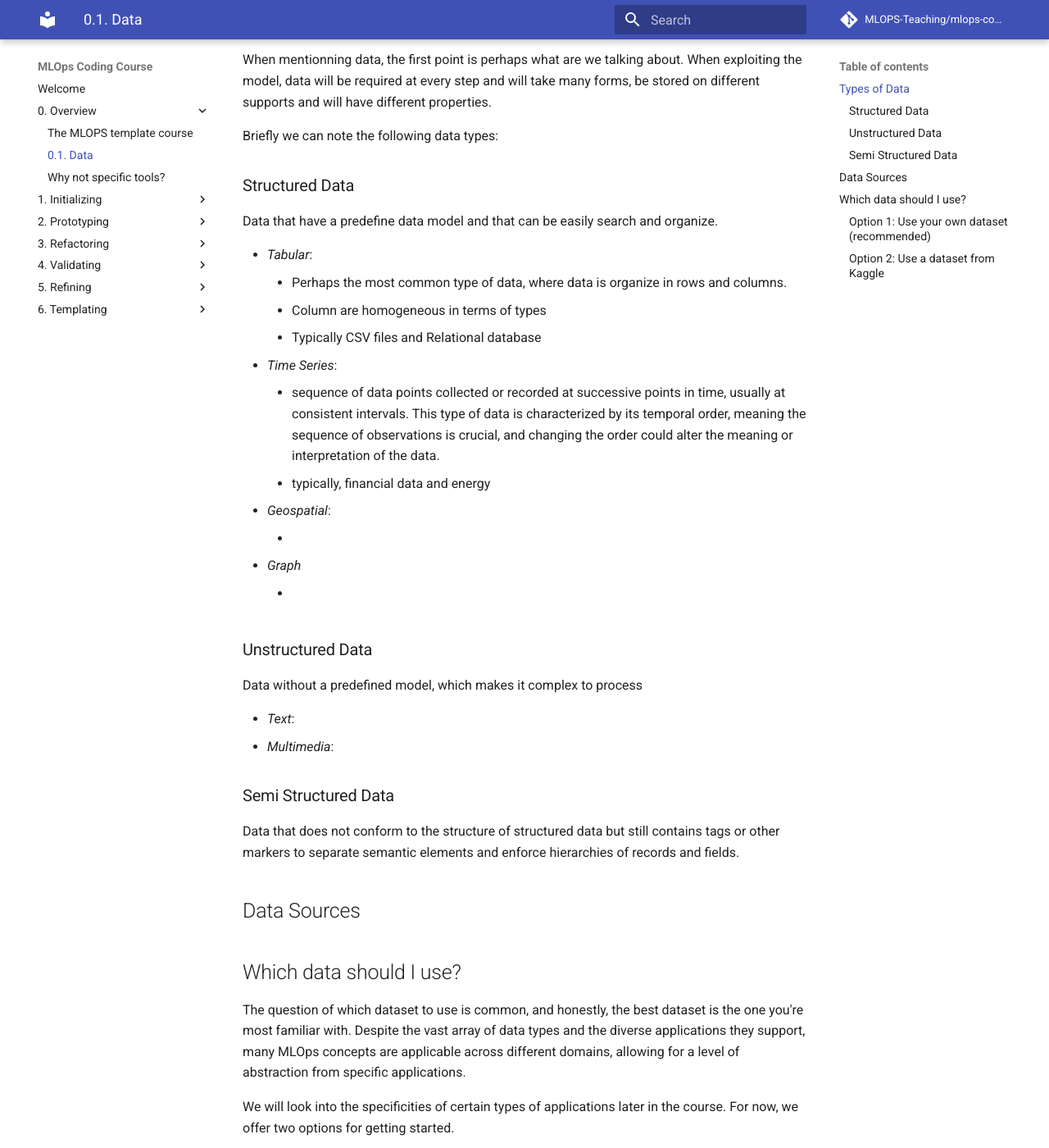
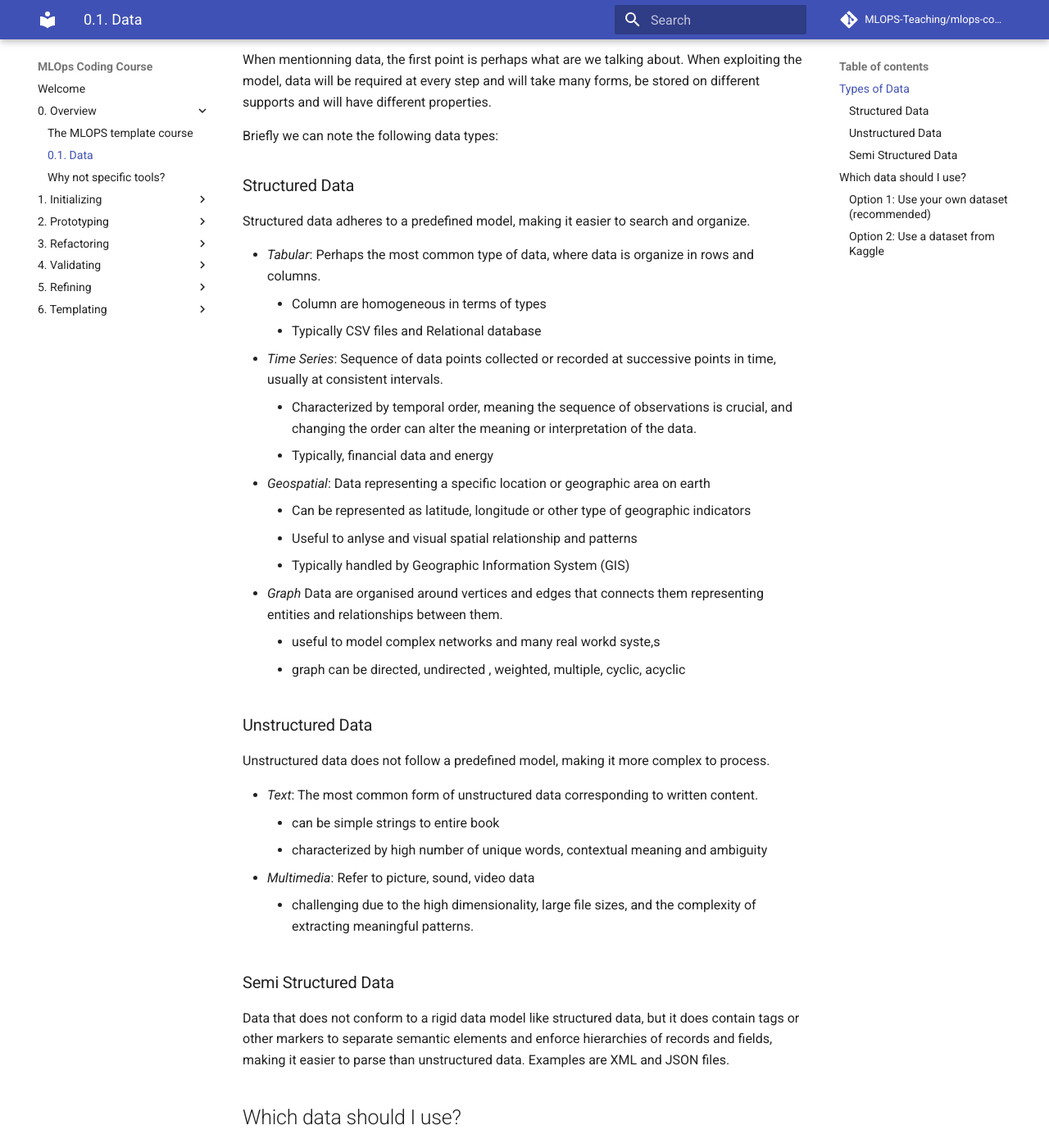
Before and after one commit to MLOps-Courses/mlops-coding-course, an MkDocs documentation site: the page built from docs/0. Overview/0.1. Datasets.md, in a window 1280 px wide and 1400 px high, scrolled down 287 px. Shown: the whole window at 82% size. Built offline with MkDocs 1.6.1 and Material for MkDocs 9.7.7, drawn with Linux system fonts in a browser that asks for light colours; comment, search, counter and statistics services are not loaded; some of the changed text lies outside the part shown.

Commit message:
about data

```diff
--- a/docs/0. Overview/0.1. Datasets.md
+++ b/docs/0. Overview/0.1. Datasets.md
@@ -9,53 +9,63 @@ When mentionning data, the first point is perhaps what are we talking about. Whe
 Briefly we can note the following data types:
 
 ### Structured Data
-Data that have a predefine data model and that can be easily search and organize.
+Structured data adheres to a predefined model, making it easier to search and organize.
 
 * *Tabular*:
-    * Perhaps the most common type of data, where data is organize in rows and columns.
+    Perhaps the most common type of data, where data is organize in rows and columns.
     * Column are homogeneous in terms of types
     * Typically CSV files and Relational database
 * *Time Series*:
-    * sequence of data points collected or recorded at successive points in time, usually at consistent intervals. This type of data is characterized by its temporal order, meaning the sequence of observations is crucial, and changing the order could alter the meaning or interpretation of the data.
-    * typically, financial data and energy
+    Sequence of data points collected or recorded at successive points in time, usually at consistent intervals.
+    * Characterized by temporal order, meaning the sequence of observations is crucial, and changing the order can alter the meaning or interpretation of the data.
+    * Typically, financial data and energy
 * *Geospatial*:
-    *
+    Data representing a specific location or geographic area on earth
+    * Can be represented as latitude, longitude or other type of geographic indicators
+    * Useful to anlyse and visual spatial relationship and patterns
+    * Typically handled by Geographic Information System (GIS)
 * *Graph*
-    *
+    Data are organised around vertices and edges that connects them representing entities and relationships between them.
+    * useful to model complex networks and many real workd syste,s
+    * graph can be directed, undirected , weighted, multiple, cyclic, acyclic
 
 
 ### Unstructured Data
-Data without a predefined model, which makes it complex to process
+Unstructured data does not follow a predefined model, making it more complex to process.
 
 * *Text*:
+    The most common form of unstructured data corresponding to written content.
+    * can be simple strings to entire book
+    * characterized by high number of unique words, contextual meaning and ambiguity
 * *Multimedia*:
+    Refer to picture, sound, video data
+    * challenging due to the high dimensionality, large file sizes, and the complexity of extracting meaningful patterns.
 
 ### Semi Structured Data
-Data that does not conform to the structure of structured data but still contains tags or other markers to separate semantic elements and enforce hierarchies of records and fields.
 
-
-## Data Sources
+Data that does not conform to a rigid data model like structured data, but it does contain tags or other markers to separate semantic elements and enforce hierarchies of records and fields, making it easier to parse than unstructured data.
+Examples are XML and JSON files.
 
 
 
 ## Which data should I use?
 
-The question of which dataset to use is common, and honestly, the best dataset is the one you're most familiar with. Despite the vast array of data types and the diverse applications they support, many MLOps concepts are applicable across different domains, allowing for a level of abstraction from specific applications.
+The question of which dataset to use is common, and honestly, the best dataset is the one you're most familiar with.
+While the vast array of data types and their diverse applications might seem overwhelming, it's important to remember that many MLOps concepts are universal and can be applied across different domains.
 
 We will look into the specificities of certain types of applications later in the course. For now, we offer two options for getting started.
 
 ### Option 1: Use your own dataset (recommended)
 
-You are encouraged to use your own dataset for this training.
+Whenever possible, applying what you learn to your own dataset is highly recommended. This approach has several advantages:
 
-Your goal is to run the steps for yourself, it will be even better on your own data.
+* Relevance: Working with your data means the insights and models you develop are immediately applicable to your projects or interests.
+* Familiarity: You are likely more familiar with the specificties of your own data, which will ease the analysis and troubleshooting.
+* Customization: It allows you to tailor the MLOps processes and solutions directly to your context.
 
 ### Option 2: Use a dataset from Kaggle
 
-If you don't have a dataset to experiment on, we propose to use the following dataset:
+If you don't have your own dataset or are looking for a new challenge, we recommend starting with a well-documented and widely-used public dataset. For this course, we suggest the following dataset from Kaggle:
 
 - Name: House Prices - Advanced Regression Techniques
 - Source: https://www.kaggle.com/competitions/house-prices-advanced-regression-techniques/overview
-
-TODO:
-- Present the datasets: size, columns, objective, ...
```
Also changed, not shown: 1 other file.
